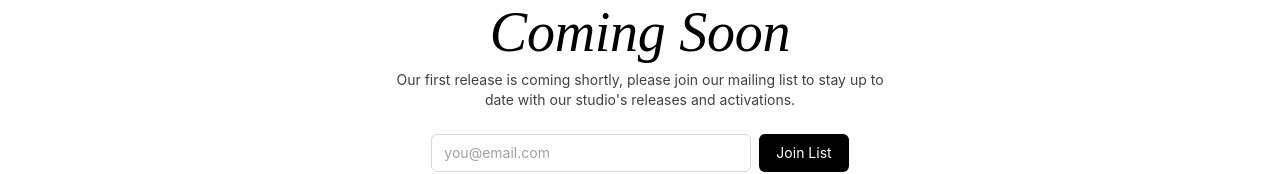
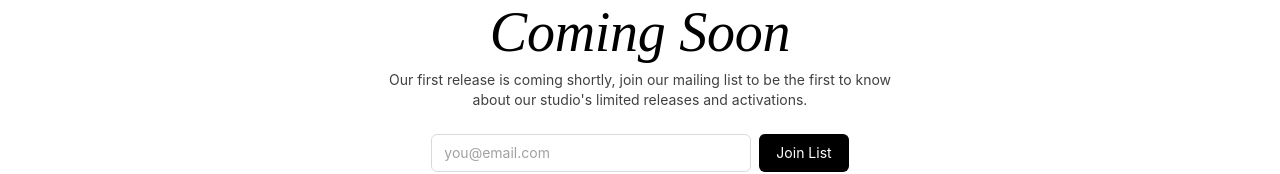
Before and after one commit to aklo360/mcliv, a Next.js app: page /comingsoon in a window 1280 px wide. Shown: the part 343-517 px from the top of the page. Built offline with nearby package versions, Linux system fonts and the light colour scheme; no server answers.

Commit message:
coming soon copy fix

```diff
--- a/app/comingsoon/page.tsx
+++ b/app/comingsoon/page.tsx
@@ -24,7 +24,7 @@ export default function ComingSoonPage() {
           <img src="/icons/icon.svg" alt="" aria-hidden className="spin mx-auto h-12 w-12 mb-5" />
           <h1 className="h2 mb-2">Coming Soon</h1>
           <p className="text-sm text-neutral-700 mb-6">
-            Our first release is coming shortly, please join our mailing list to stay up to date with our studio's releases and activations.
+            Our first release is coming shortly, join our mailing list to be the first to know about our studio's limited releases and activations.
           </p>
           <form action="#" className="flex items-center justify-center gap-2">
             <label htmlFor="email" className="sr-only">Email address</label>
```
